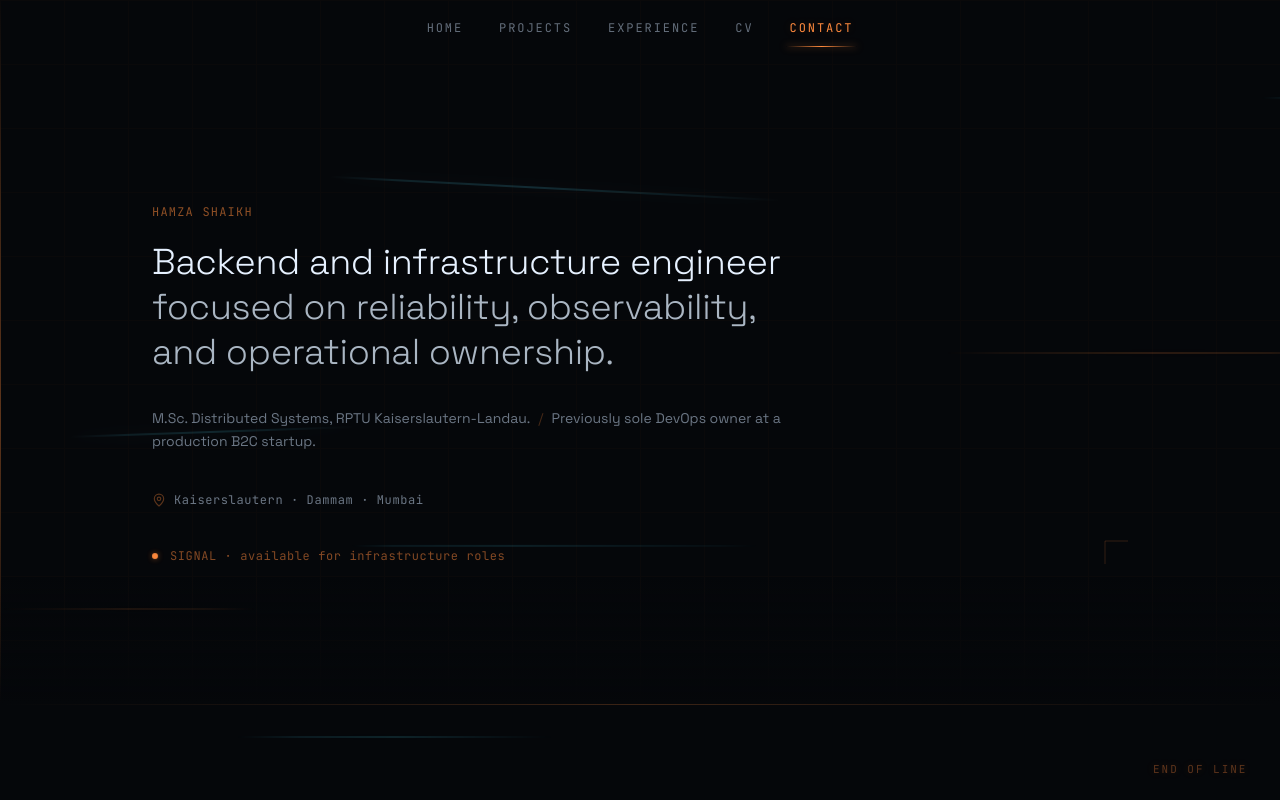
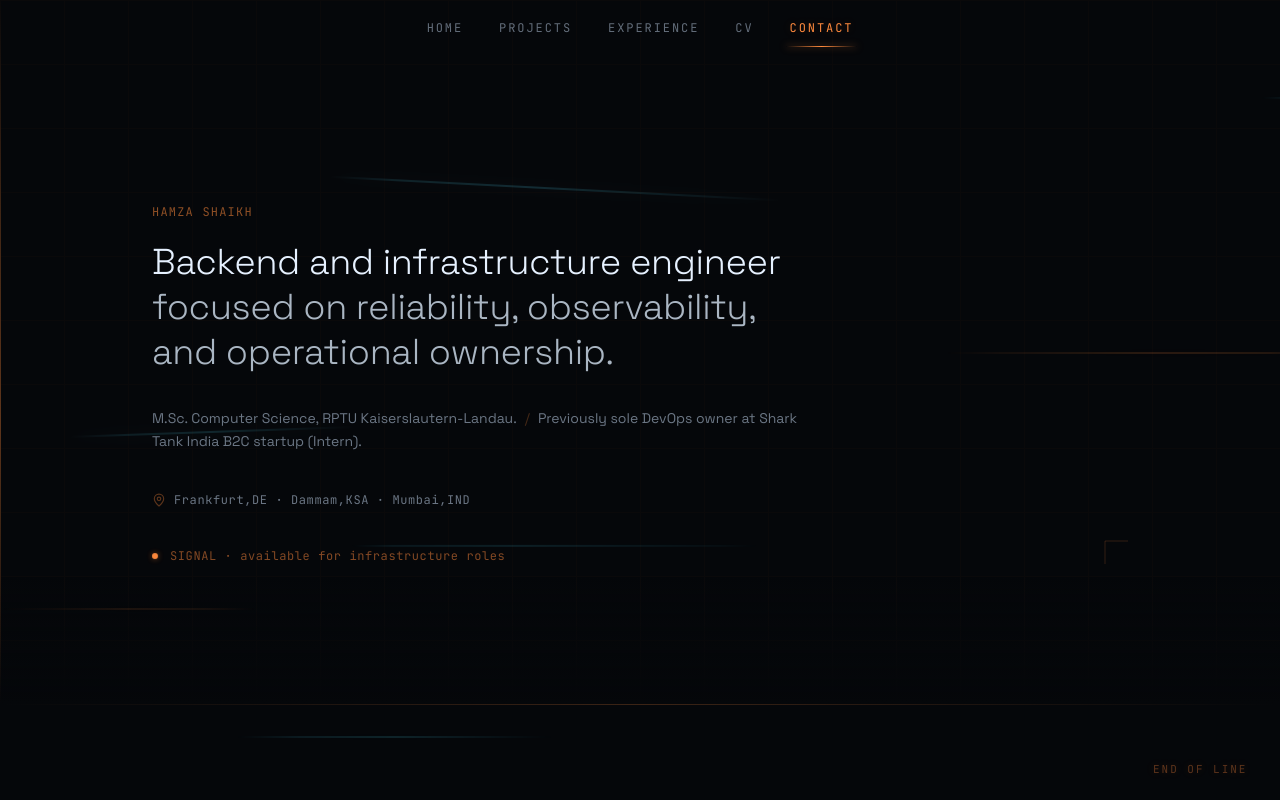
Before and after one commit to Raynzler/Portfolio, a Next.js app: page / in a window 1280 px wide. Shown: the top 800 px of the page. Built offline with nearby package versions, Linux system fonts and the light colour scheme; no server answers.

Commit message:
chore: update info

```diff
--- a/components/contact.tsx
+++ b/components/contact.tsx
@@ -125,7 +125,7 @@ export function Contact() {
           >
             <div className="flex items-center justify-between">
                 <p className="font-mono text-xs" style={{ color: "var(--foreground-dim)" }}>
-                  Next.js · Tailwind CSS · Framer Motion · Vercel
+                  Portfolio still in development. Thanks for stopping by!
                 </p>
               </div>
           </motion.div>
--- a/components/landing.tsx
+++ b/components/landing.tsx
@@ -79,11 +79,11 @@ export function Landing() {
             className="text-sm leading-relaxed mb-10"
             style={{ color: "var(--foreground-dim)" }}
           >
-            M.Sc. Distributed Systems, RPTU Kaiserslautern-Landau.
+            M.Sc. Computer Science, RPTU Kaiserslautern-Landau.
             <span className="mx-2" style={{ color: "rgba(var(--mode-rgb), 0.25)" }}>
               /
             </span>
-            Previously sole DevOps owner at a production B2C startup.
+            Previously sole DevOps owner at Shark Tank India B2C startup (Intern).
           </motion.p>
 
           <motion.div
@@ -92,7 +92,7 @@ export function Landing() {
           >
             <MapPin className="w-3.5 h-3.5" style={{ color: "rgba(var(--mode-rgb), 0.35)" }} />
             <span className="font-mono text-xs tracking-wider" style={{ color: "var(--foreground-dim)" }}>
-              Kaiserslautern · Dammam · Mumbai
+              Frankfurt,DE · Dammam,KSA · Mumbai,IND
             </span>
           </motion.div>
 
```
Also changed, not shown: 1 other file (tests, documents, lock files or other folders).
